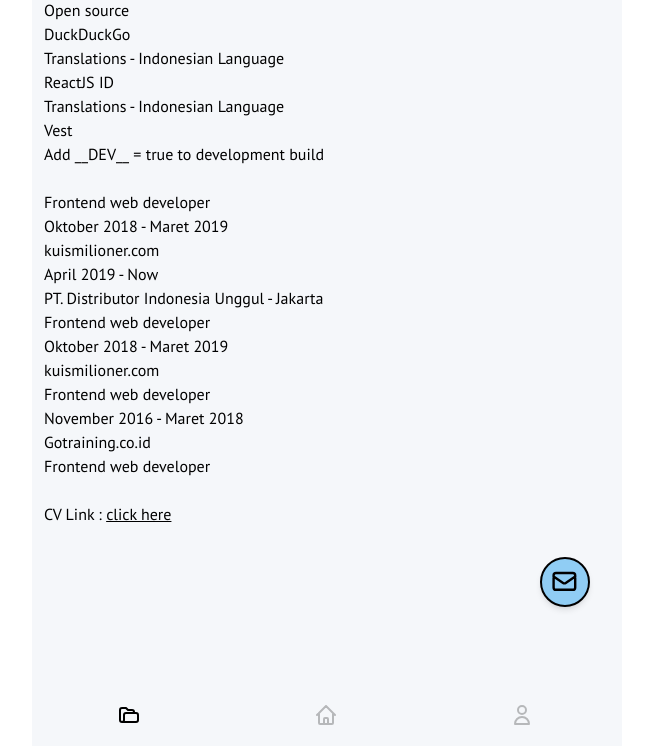
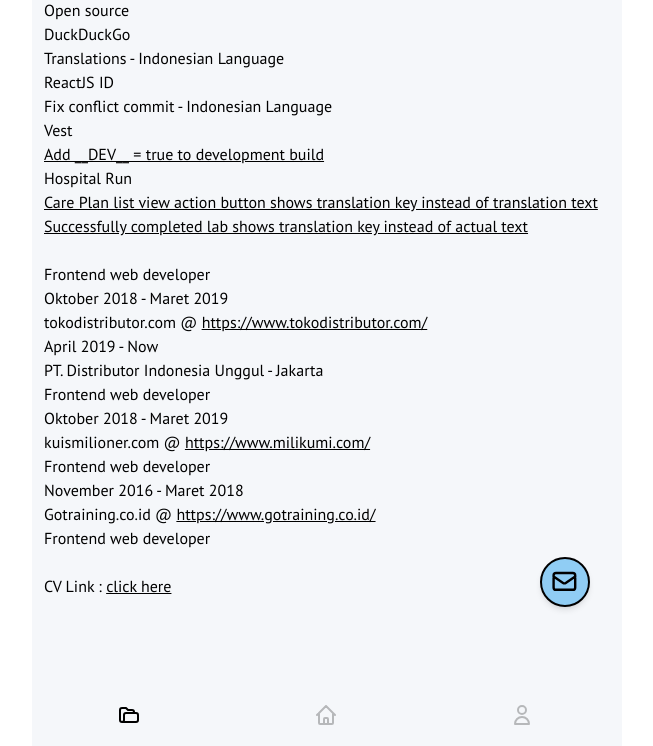
Before and after one commit to gaweki/gaweki.github.io, a Gatsby site: page /projects in a window 1280 px wide. Shown: the part 54-800 px from the top of the page, without its empty margins (313-966 px from the left). Built offline with nearby package versions, Linux system fonts and the light colour scheme; Gatsby itself is replaced by a stand-in of ours.

Commit message:
feat: Add website portfolio

```diff
--- a/src/components/projects/body.jsx
+++ b/src/components/projects/body.jsx
@@ -9,21 +9,24 @@
       DuckDuckGo<br />
       Translations - Indonesian Language<br />
       ReactJS ID<br />
-      Translations - Indonesian Language<br />
+      Fix conflict commit - Indonesian Language<br />
       Vest<br />
-      <a href="https://github.com/ealush/vest/issues/310">Add __DEV__ = true to development build</a><br />
+      <a className="underline" target="_blank" rel="noopener noreferrer" href="https://github.com/ealush/vest/issues/310">Add __DEV__ = true to development build</a><br />
+      Hospital Run <br />
+      <a className="underline" target="_blank" rel="noopener noreferrer" href="https://github.com/HospitalRun/hospitalrun-frontend/issues/2372">Care Plan list view action button shows translation key instead of translation text</a><br />
+      <a className="underline" target="_blank" rel="noopener noreferrer" href="https://github.com/HospitalRun/hospitalrun-frontend/issues/2295">Successfully completed lab shows translation key instead of actual text</a><br />
       <br />
       Frontend web developer<br />
       Oktober 2018 - Maret 2019<br />
-      kuismilioner.com<br />
+      tokodistributor.com @ <a target="_blank" rel="noopener noreferrer" className="underline" href="https://www.tokodistributor.com/">https://www.tokodistributor.com/</a> <br />
       April 2019 - Now<br />
       PT. Distributor Indonesia Unggul - Jakarta<br />
       Frontend web developer<br />
       Oktober 2018 - Maret 2019<br />
-      kuismilioner.com<br />
+      kuismilioner.com @ <a target="_blank" rel="noopener noreferrer" className="underline" href="https://www.milikumi.com/">https://www.milikumi.com/</a><br />
       Frontend web developer<br />
       November 2016 - Maret 2018<br />
-      Gotraining.co.id<br />
+      Gotraining.co.id @ <a target="_blank" rel="noopener noreferrer" className="underline" href="https://www.gotraining.co.id/">https://www.gotraining.co.id/</a><br />
       Frontend web developer<br />
       <br />
       CV Link : <span className="underline" tabIndex="0" onKeyDown={(e) => e.key === 67 ? '' : ''}
```
